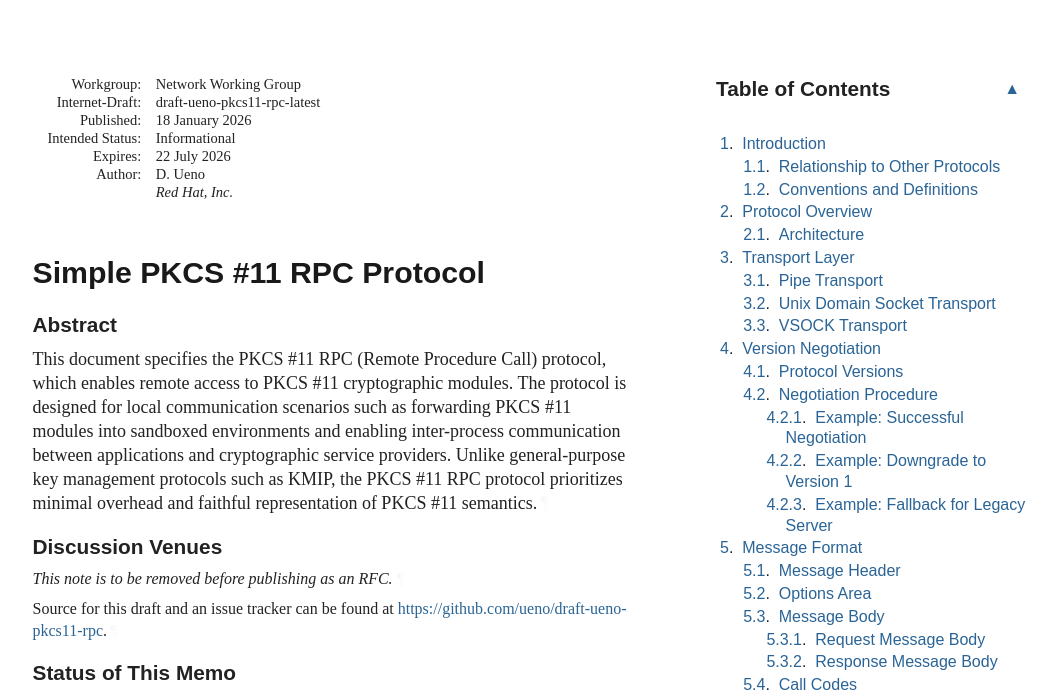
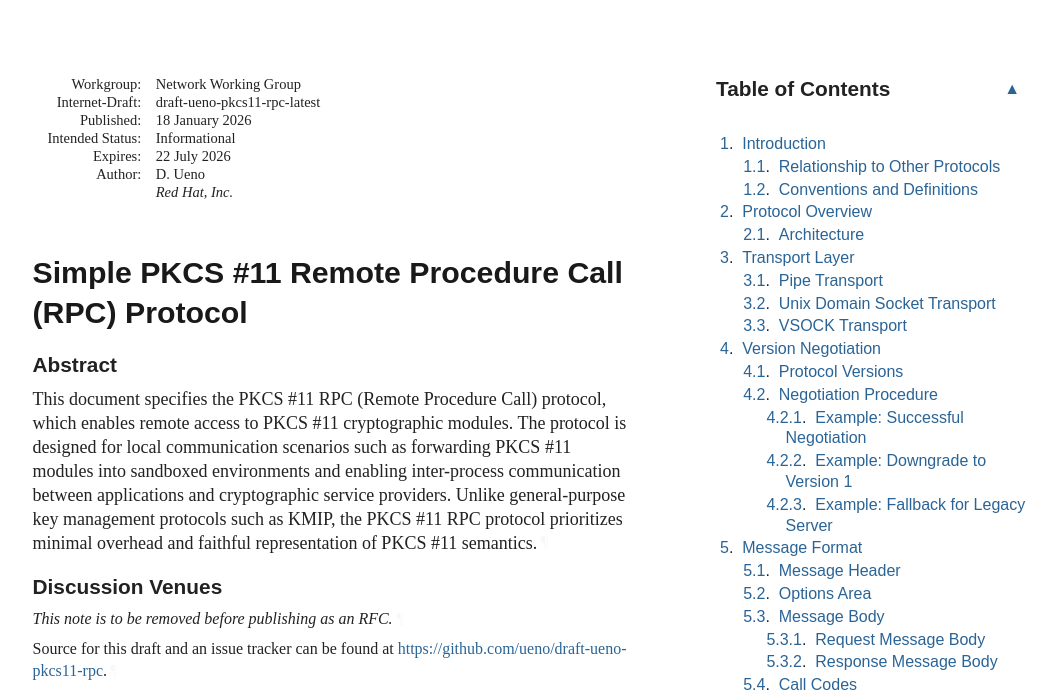
Before and after one commit to ueno/draft-ueno-pkcs11-rpc, a plain HTML site: page draft-ueno-pkcs11-rpc.html in a window 1280 px wide. Shown: the top 696 px of the page, without its empty margins (92-1149 px from the left). Drawn offline with Linux system fonts and the light colour scheme; a web font is replaced by a local one.

Commit message:
Script updating gh-pages from cb0a569. [ci skip]

```diff
--- a/draft-ueno-pkcs11-rpc.html
+++ b/draft-ueno-pkcs11-rpc.html
@@ -4,7 +4,7 @@
 <meta charset="utf-8">
 <meta content="Common,Latin" name="scripts">
 <meta content="initial-scale=1.0" name="viewport">
-<title>Simple PKCS #11 RPC Protocol</title>
+<title>Simple PKCS #11 Remote Procedure Call (RPC) Protocol</title>
 <meta content="Daiki Ueno" name="author">
 <meta content="
        This document specifies the PKCS #11 RPC (Remote Procedure Call) protocol, which enables remote access to PKCS #11 cryptographic modules. The protocol is designed for local communication scenarios such as forwarding PKCS #11 modules into sandboxed environments and enabling inter-process communication between applications and cryptographic service providers. Unlike general-purpose key management protocols such as KMIP, the PKCS #11 RPC protocol prioritizes minimal overhead and faithful representation of PKCS #11 semantics.
@@ -1078,7 +1078,7 @@ svg :is([fill="white"], [fill^="#fff"]) {
 </dd>
 </dl>
 </div>
-<h1 id="title">Simple PKCS #11 RPC Protocol</h1>
+<h1 id="title">Simple PKCS #11 Remote Procedure Call (RPC) Protocol</h1>
 <section id="section-abstract">
       <h2 id="abstract"><a href="#abstract" class="selfRef">Abstract</a></h2>
 <p id="section-abstract-1">This document specifies the PKCS #11 RPC (Remote Procedure Call) protocol, which enables remote access to PKCS #11 cryptographic modules. The protocol is designed for local communication scenarios such as forwarding PKCS #11 modules into sandboxed environments and enabling inter-process communication between applications and cryptographic service providers. Unlike general-purpose key management protocols such as KMIP, the PKCS #11 RPC protocol prioritizes minimal overhead and faithful representation of PKCS #11 semantics.<a href="#section-abstract-1" class="pilcrow">¶</a></p>
```
Also changed, not shown: index.html (+2 -2 lines), draft-ueno-pkcs11-rpc.txt.
